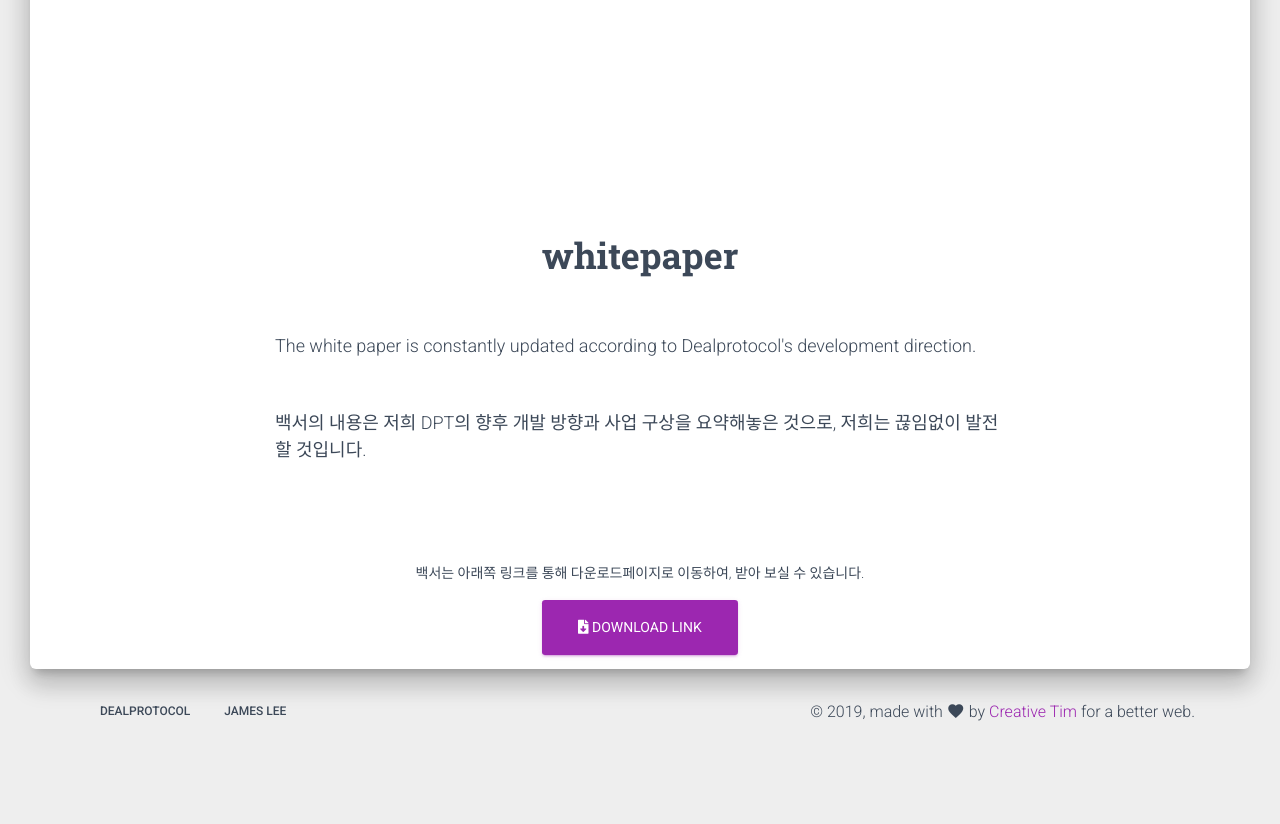
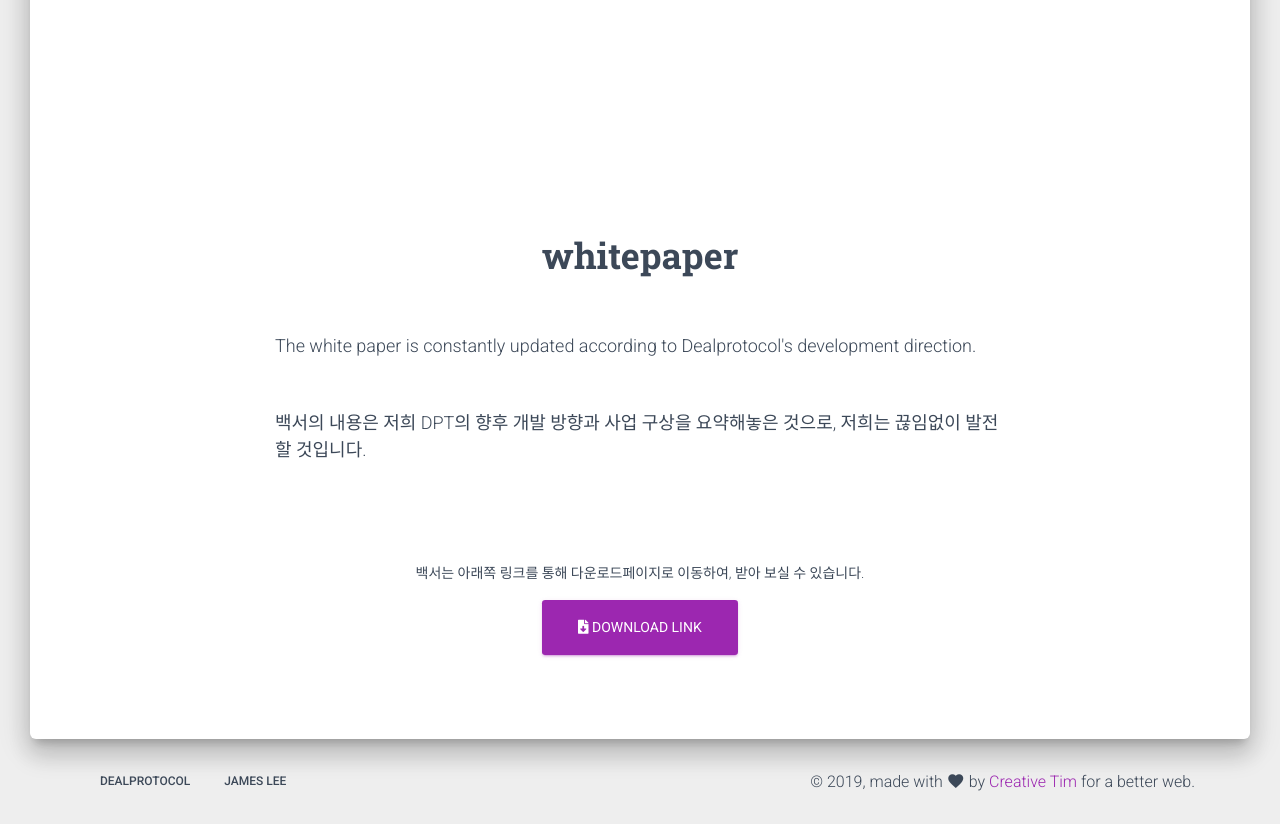
Before and after one commit to Nsadfhs/dealproto, a website: page index.html in a window 1280 px wide. Shown: the part 7765-8589 px from the top of the page. Before the commit the page ends 8519 px from the top, so only its background shows below. Drawn offline with nearby package versions, Linux system fonts and the light colour scheme.

Commit message:
2019.04.03
finaly!

```diff
--- a/index.html
+++ b/index.html
@@ -887,7 +887,7 @@
 
     <!----------------------------------------------------- roadmap end --------------------------------------------->
     <div class="container">
-        <div class="section section-download vh-50" id="downloadSection">
+        <div class="section-bottom section-download" id="downloadSection">
             <div class="row">
                 <div class="col-md-8 ml-auto mr-auto">
                     <h2 class="title text-center">whitepaper</h2>
```
